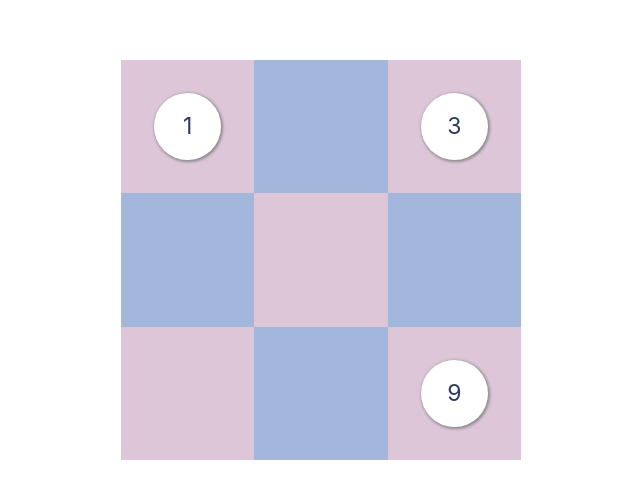
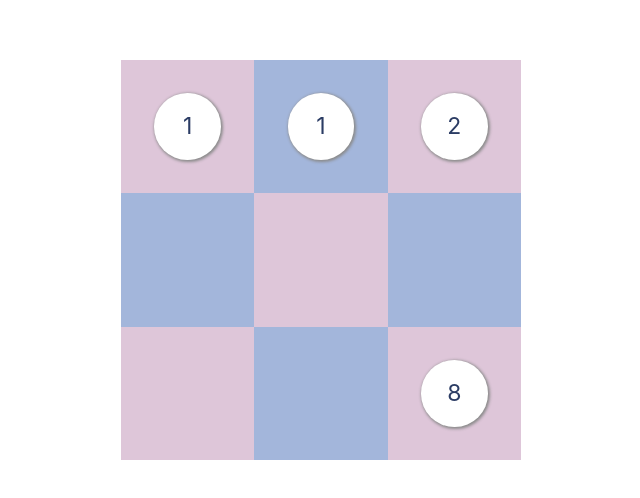
Before and after one commit to DebraJohn/Collect-Number, a React (Create React App) app: page / in a window 1280 px wide. Shown: the part 140-638 px from the top of the page, without its empty margins (319-959 px from the left). Built offline with nearby package versions, Linux system fonts and the light colour scheme; the HTML template or start-up script is replaced by a standard one.

Commit message:
实现棋子交换

```diff
--- a/src/components/CollectBoard/index.css
+++ b/src/components/CollectBoard/index.css
@@ -21,7 +21,7 @@
   border-radius: 50%;
   line-height: 66.66px;
 }
-.collect-board .block .number:focus {
+.collect-board .block .number.lifted {
   box-shadow: 1px 5px 8px 3px #8b8b8b;
   position: relative;
   left: 0;
--- a/src/components/CollectBoard/index.js
+++ b/src/components/CollectBoard/index.js
@@ -6,20 +6,22 @@ export default class CollectBoard extends React.Component {
     super();
     this.state = {
       blockNum: [
-        [1, 0, 3],
+        [1, 1, 2],
         [0, 0, 0],
-        [0, 0, 9]
-      ]
+        [0, 0, 8]
+      ],
+      toggle: 0
     }
-    this.chestState = []
+    this.prevPos = []
+    this.toggle = 0 // 1-拿起  0-放下
   }
   render() {
-    const { blockNum } = this.state;
+    const { blockNum, toggle } = this.state;
     const blocks = blockNum.map((row, vIndex) => (
       row.map((item, hIndex) => (
-        <div className="block" data-v={vIndex} data-h={hIndex} key={vIndex * 3 + hIndex} onClick={() => this.putDown(vIndex, hIndex)}>
+        <div className="block" key={vIndex * 3 + hIndex} onClick={() => this.handleChess(vIndex, hIndex)}>
           { item ?
-            <span className="number" tabIndex="-1" onClick={(e) => this.pickUp(vIndex, hIndex, e)}>
+            <span className={`number${this.isArrayEqual(this.prevPos, [vIndex, hIndex]) && toggle ? ' lifted': ''}`}>
               {item}
             </span>
           : '' }
@@ -30,27 +32,30 @@ export default class CollectBoard extends React.Component {
     </div>
   }
   componentDidMount() {
-    // const {blockNum} = this.state;
-    // blockNum[0][0] = 2
-    // setTimeout(() => {
+  }
+  handleChess(v, h) {
+    const { toggle } = this.state;
+    toggle ? this.switchChess(this.prevPos, [v, h]) : this.prevPos = [v, h]
+    this.setState({ toggle: !toggle })
+  }
 
-    //   this.setState({blockNum})
-    // }, 2000)
+  switchChess(currentPos, targetPos) {
+    if (this.isArrayEqual(currentPos, targetPos)) return // 拿起和放下如果是相同位置 则不处理
+
+    const { blockNum } = this.state;
+    const cX = currentPos[0], cY = [currentPos[1]]
+    const tX = targetPos[0], tY = [targetPos[1]]
+    const currentValue = blockNum[cX][cY], targetValue = blockNum[tX][tY]
+
+    // 相同数字合并，不同数字交换位置
+    blockNum[cX][cY] = currentValue !== targetValue
+        ? [targetValue, blockNum[tX][tY] = currentValue][0]
+        : [0, blockNum[tX][tY] = targetValue + currentValue][0]
+
+    this.setState({ blockNum })
   }
-  pickUp(h, v, e) {
-    e.stopPropagation()
-    console.log('拿起: 坐标',h, v)
-    this.chestState = [h, v]
-  }
-  putDown(v, h) {
-    const { blockNum } = this.state;
-    console.log('放下: 坐标',v, h)
-    const newV = this.chestState[0];
-    const newH = this.chestState[1]
-    blockNum[v][h] = [blockNum[newV][newH], blockNum[newV][newH] = blockNum[v][h]][0]
-    this.setState({
-      blockNum
-    })
-    console.log(blockNum)
+
+  isArrayEqual(arrA = [], arrB = []) {
+    return arrA.sort().toString() === arrB.sort().toString()
   }
 }
--- a/src/components/CollectBoard/index.less
+++ b/src/components/CollectBoard/index.less
@@ -18,7 +18,7 @@
       height: 50%;
       border-radius: 50%;
       line-height: 66.66px;
-      &:focus {
+      &.lifted {
         box-shadow: 1px 5px 8px 3px #8b8b8b;
         position: relative;
         left: 0;
```
Also changed, not shown: src/core/moveChess.js (added, +29 -0 lines).
